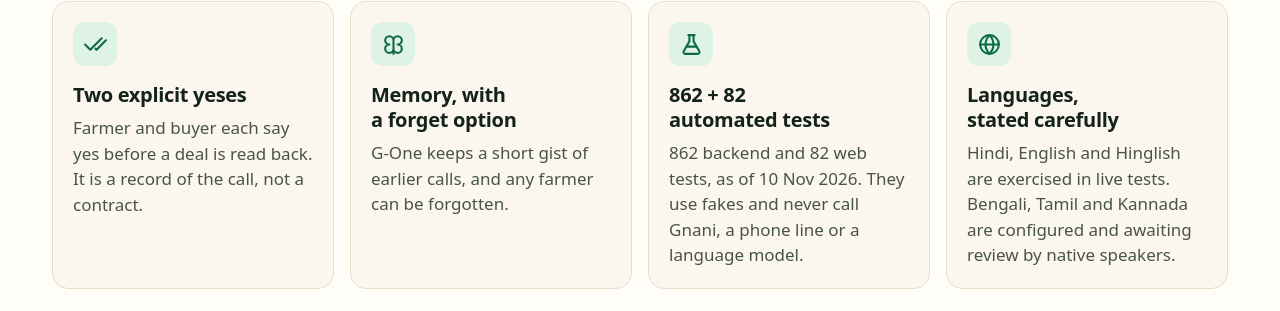
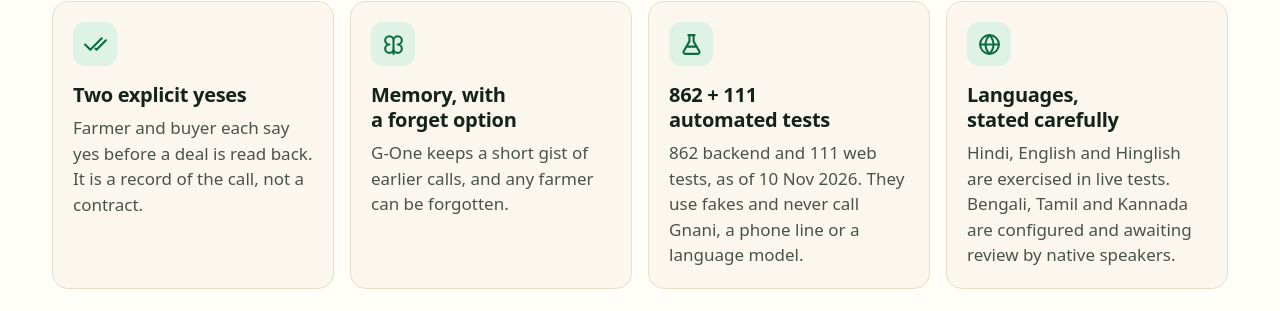
Before and after one commit to Nishannt-X/G_One, a React (Vite) app in the folder web/: page / in a window 1280 px wide. Shown: the part 4815-5126 px from the top of the page. Built offline with nearby package versions, Linux system fonts and the light colour scheme; no server answers.

Commit message:
chore(web): count the web tests as they stand after the redesign
Co-Authored-By: Claude Opus 5.5 <noreply@anthropic.com>

```diff
--- a/web/src/landing/builtFacts.ts
+++ b/web/src/landing/builtFacts.ts
@@ -1,7 +1,7 @@
 /** What exists in the repository today, stated plainly. No latency figures: none has been measured. */
 
 /** Automated test counts from the last full runs, with the date they were counted. Update all three together. */
-export const TEST_COUNTS = { backend: 862, web: 82, asOf: '10 Nov 2026' } as const
+export const TEST_COUNTS = { backend: 862, web: 111, asOf: '10 Nov 2026' } as const
 
 export const LANGUAGES = {
   liveTested: ['Hindi', 'English', 'Hinglish'],
```
